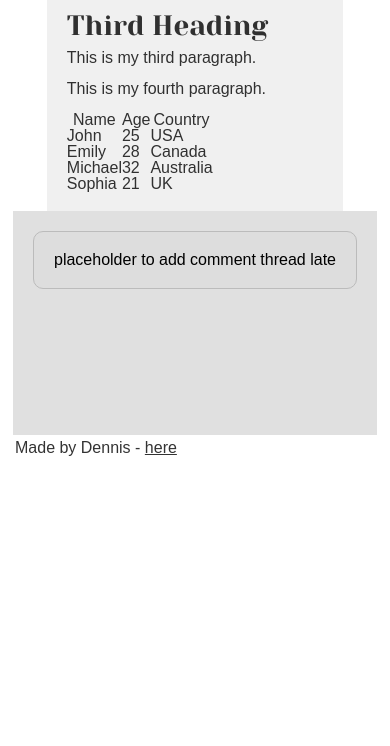
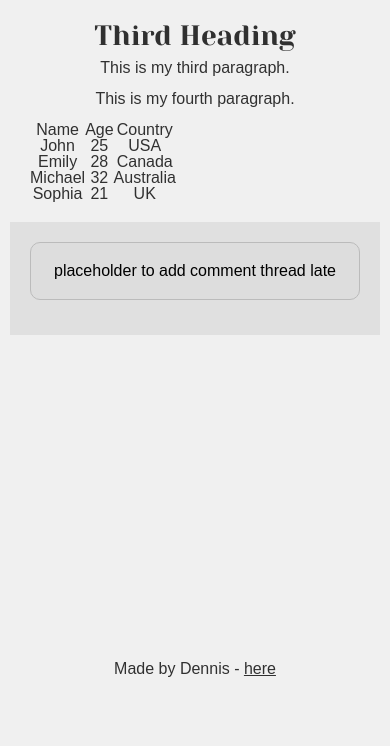
Before and after one commit to Kesde/alx_html_css, a plain HTML site: page css_basic/index.html in a window 390 px wide. Shown: the part 319-1065 px from the top of the page. Before the commit the page ends 844 px from the top, so only its background shows below. Drawn offline with Linux system fonts and the light colour scheme.

Commit message:
update files

```diff
--- a/css_basic/index.html
+++ b/css_basic/index.html
@@ -7,7 +7,8 @@
     <link href="base.css" rel="stylesheet">
     <link href="styles.css" rel="stylesheet">
 </head>
-<body>
+<body class = "works_on_smartphone">
+    <script async src="https://platform.twitter.com/widgets.js" charset="utf-8"></script>
     <header>
         <ul>
             <li><a href="index.html">Home</a></li>
--- a/css_basic/styles.css
+++ b/css_basic/styles.css
@@ -49,3 +49,13 @@
     padding: 20px;
     overflow-y: auto;
   }
+  .works_on_smartphone {
+  padding: 10px;
+  font-size: 1rem;
+}
+@media (max-width: 600px) {
+  .works_on_smartphone {
+    background-color: #f0f0f0;
+    text-align: center;
+  }
+}
```
Also changed, not shown: css_basic/tweets.html (+1 -1 lines).
